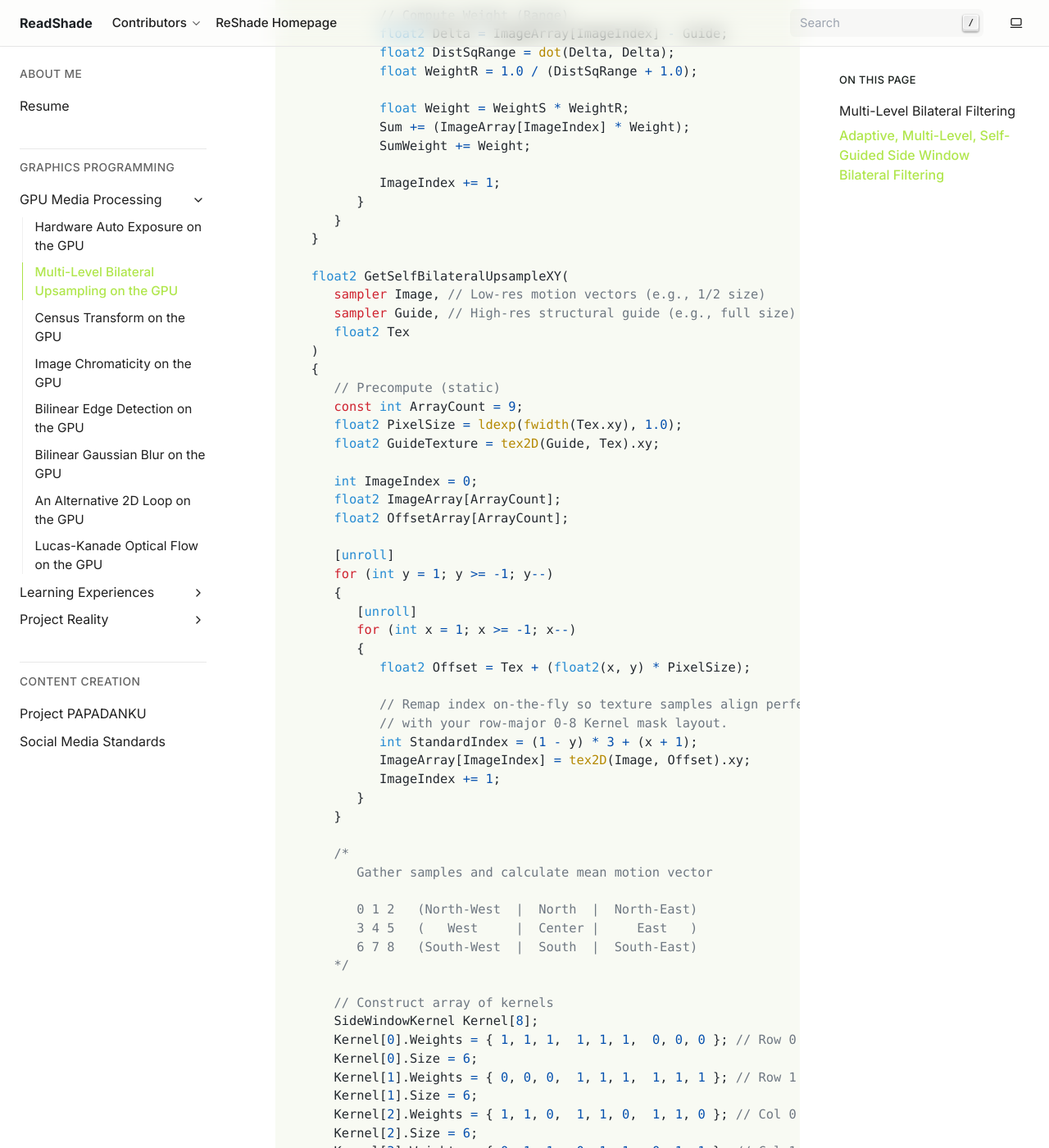
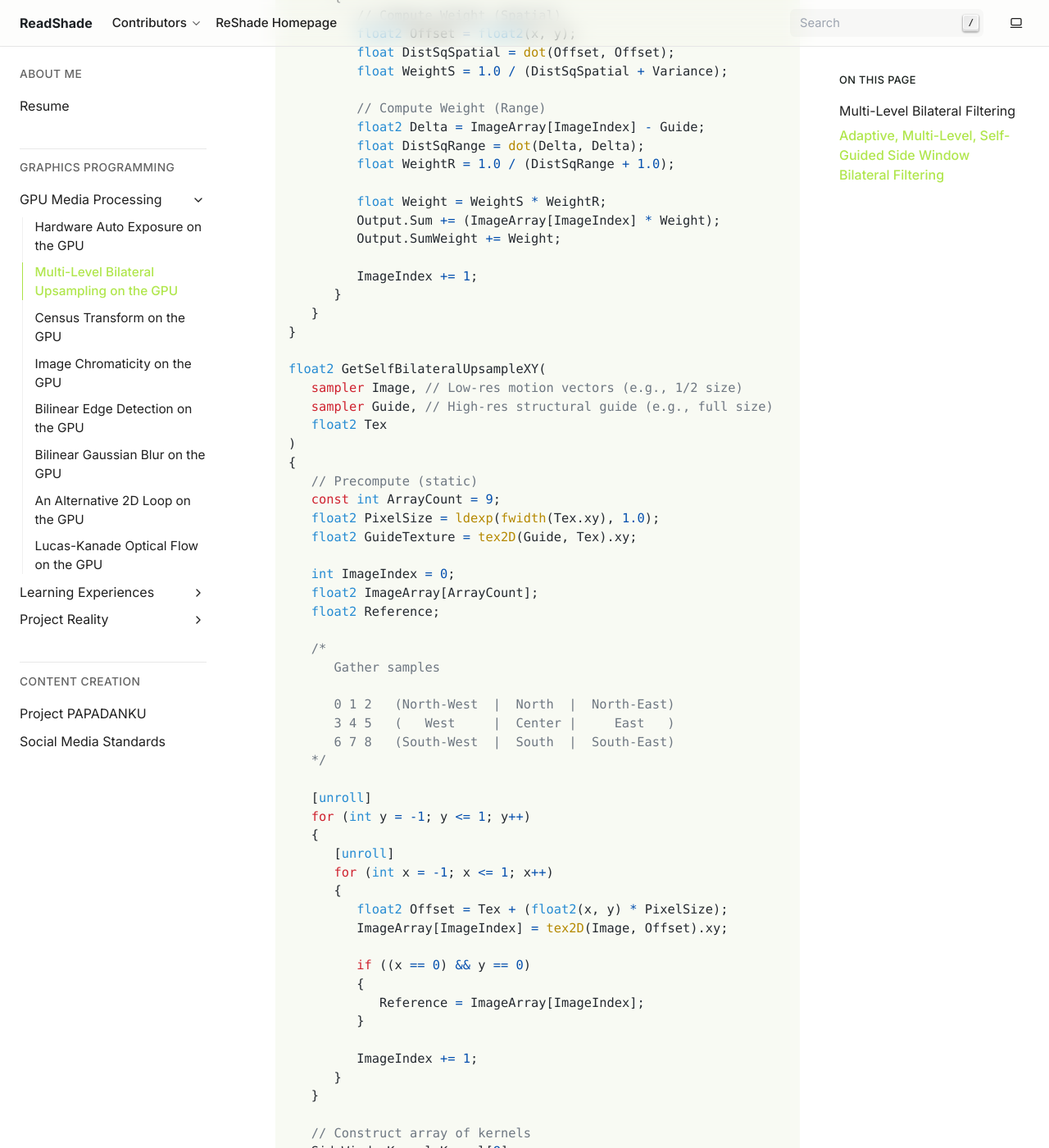
Before and after one commit to papadanku/papadanku.github.io, a Sphinx documentation site: the page built from doc/blog/gpu/bilateral.rst, in a window 1280 px wide and 1400 px high, scrolled down 4268 px. Shown: the whole window at 82% size. Built offline with Sphinx 7.4.7, drawn with Linux system fonts in a browser that asks for light colours; some of the changed text lies outside the part shown.

Commit message:
Rewrite the Side Window Filter

```diff
--- a/doc/blog/gpu/bilateral.rst
+++ b/doc/blog/gpu/bilateral.rst
@@ -85,181 +85,182 @@ This modification eliminates the need for an explicit downsampled guide and can
 .. code-block:: hlsl
    :caption: Self-Guided Bilateral Upsampling
 
+   /*
+      This is an optimized, self-guided version for Joint Bilateral Upsampling implemented in HLSL.
+
+      Inspired by Kopf et al. (2007) and Riemens et al. (2009).
+
+      ---
+
+      Kopf, J., Cohen, M. F., Lischinski, D., & Uyttendaele, M. (2007). Joint bilateral upsampling. ACM SIGGRAPH 2007 Papers, 96. https://doi.org/10.1145/1275808.1276497
+
+      Riemens, A. K., Gangwal, O. P., Barenbrug, B., & Berretty, R.-P. M. (2009). Multistep joint bilateral depth upsampling. In M. Rabbani & R. L. Stevenson (Eds.), SPIE Proceedings (Vol. 7257, p. 72570M). SPIE. https://doi.org/10.1117/12.805640
+
+      Yin, H., Gong, Y., & Qiu, G. (2019). Side window filtering. In Proceedings of the IEEE/CVF conference on computer vision and pattern recognition (pp. 8758-8766).
+   */
+
+   struct SideWindowKernel
+   {
+      int Weights[9];
+      int Size;
+   };
+
+   struct SideWindowBilateral
+   {
+      float2 Sum;
+      float SumWeight;
+   };
+
+   void GetSideWindowBilateral(
+      in SideWindowKernel Kernel,
+      in float2 Guide,
+      in float2 ImageArray[9],
+      out SideWindowBilateral Output
+   )
+   {
+      // Constants: Mean
+      const int KernelSize = 9;
+      const float Epsilon = 1e-7;
+      const float MeanN = 1.0 / Kernel.Size;
+      const float VarianceN = 1.0 / (Kernel.Size - 1.0);
+
+      // Initialize variance data
+      float2 Mean = 0.0;
+      float Variance = Epsilon;
+
+      for (int i0 = 0; i0 < KernelSize; i0++)
+      {
+         if (Kernel.Weights[i0] == 1)
+         {
+            Mean += (ImageArray[i0] * MeanN);
+         }
+      }
+
+      for (int i1 = 0; i1 < KernelSize; i1++)
+      {
+         if (Kernel.Weights[i1] == 1)
+         {
+            float2 D = ImageArray[i1] - Mean;
+            Variance += (dot(D, D) * VarianceN);
+         }
+      }
+
+      // Initialize output data
+      int ImageIndex = 0;
+      Output.Sum = 0.0;
+      Output.SumWeight = 0.0;
+
+      [unroll]
+      for (int y = 1; y >= -1; y--)
+      {
+         [unroll]
+         for (int x = 1; x >= -1; x--)
+         {
+            // Compute Weight (Spatial)
+            float2 Offset = float2(x, y);
+            float DistSqSpatial = dot(Offset, Offset);
+            float WeightS = 1.0 / (DistSqSpatial + Variance);
+
+            // Compute Weight (Range)
+            float2 Delta = ImageArray[ImageIndex] - Guide;
+            float DistSqRange = dot(Delta, Delta);
+            float WeightR = 1.0 / (DistSqRange + 1.0);
+
+            float Weight = WeightS * WeightR;
+            Output.Sum += (ImageArray[ImageIndex] * Weight);
+            Output.SumWeight += Weight;
+
+            ImageIndex += 1;
+         }
+      }
+   }
+
+   float2 GetSelfBilateralUpsampleXY(
+      sampler Image, // Low-res motion vectors (e.g., 1/2 size)
+      sampler Guide, // High-res structural guide (e.g., full size)
+      float2 Tex
+   )
+   {
+      // Precompute (static)
+      const int ArrayCount = 9;
+      float2 PixelSize = ldexp(fwidth(Tex.xy), 1.0);
+      float2 GuideTexture = tex2D(Guide, Tex).xy;
+
+      int ImageIndex = 0;
+      float2 ImageArray[ArrayCount];
+      float2 Reference;
+
       /*
-         This is an optimized, self-guided version for Joint Bilateral Upsampling implemented in HLSL.
+         Gather samples
 
-         Inspired by Kopf et al. (2007) and Riemens et al. (2009).
-
-         ---
-
-         Kopf, J., Cohen, M. F., Lischinski, D., & Uyttendaele, M. (2007). Joint bilateral upsampling. ACM SIGGRAPH 2007 Papers, 96. https://doi.org/10.1145/1275808.1276497
-
-         Riemens, A. K., Gangwal, O. P., Barenbrug, B., & Berretty, R.-P. M. (2009). Multistep joint bilateral depth upsampling. In M. Rabbani & R. L. Stevenson (Eds.), SPIE Proceedings (Vol. 7257, p. 72570M). SPIE. https://doi.org/10.1117/12.805640
-
-         Yin, H., Gong, Y., & Qiu, G. (2019). Side window filtering. In Proceedings of the IEEE/CVF conference on computer vision and pattern recognition (pp. 8758-8766).
+         0 1 2   (North-West  |  North  |  North-East)
+         3 4 5   (   West     |  Center |     East   )
+         6 7 8   (South-West  |  South  |  South-East)
       */
 
-      struct SideWindowKernel
+      [unroll]
+      for (int y = -1; y <= 1; y++)
       {
-         int Weights[9];
-         int Size;
-      };
+         [unroll]
+         for (int x = -1; x <= 1; x++)
+         {
+            float2 Offset = Tex + (float2(x, y) * PixelSize);
+            ImageArray[ImageIndex] = tex2D(Image, Offset).xy;
 
-      void ComputeSideBilateralWindow(
-         in float2 Guide,
-         in float2 ImageArray[9],
-         in SideWindowKernel Kernel,
-         out float2 Sum,
-         out float SumWeight
-      )
+            if ((x == 0) && y == 0)
+            {
+               Reference = ImageArray[ImageIndex];
+            }
+
+            ImageIndex += 1;
+         }
+      }
+
+      // Construct array of kernels
+      SideWindowKernel Kernel[8];
+      Kernel[0].Weights = { 1, 1, 1,  1, 1, 1,  0, 0, 0 }; // Row 0 & 1 (N)
+      Kernel[0].Size = 6;
+      Kernel[1].Weights = { 0, 0, 0,  1, 1, 1,  1, 1, 1 }; // Row 1 & 2 (S)
+      Kernel[1].Size = 6;
+      Kernel[2].Weights = { 1, 1, 0,  1, 1, 0,  1, 1, 0 }; // Col 0 & 1 (E)
+      Kernel[2].Size = 6;
+      Kernel[3].Weights = { 0, 1, 1,  0, 1, 1,  0, 1, 1 }; // Col 1 & 2 (W)
+      Kernel[3].Size = 6;
+      Kernel[4].Weights = { 1, 1, 0,  1, 1, 0,  0, 0, 0 }; // Rows 0,1 & Cols 0,1 (NW)
+      Kernel[4].Size = 4;
+      Kernel[5].Weights = { 0, 1, 1,  0, 1, 1,  0, 0, 0 }; // Rows 0,1 & Cols 1,2 (NE)
+      Kernel[5].Size = 4;
+      Kernel[6].Weights = { 0, 0, 0,  1, 1, 0,  1, 1, 0 }; // Rows 1,2 & Cols 0,1 (SW)
+      Kernel[6].Size = 4;
+      Kernel[7].Weights = { 0, 0, 0,  0, 1, 1,  0, 1, 1 }; // Rows 1,2 & Cols 1,2 (SE)
+      Kernel[7].Size = 4;
+
+      // Calculate Side Winder filter
+      float2 Mean = Reference;
+      bool AVariance = false;
+      float Variance = 0.0;
+
+      [unroll]
+      for (int i = 0; i < 8; i++)
       {
-         // Constants: Mean
-         const int KernelSize = 9;
-         const float Epsilon = 1e-7;
-         const float MeanN = 1.0 / Kernel.Size;
-         const float VarianceN = 1.0 / (Kernel.Size - 1.0);
+         SideWindowBilateral SideWindow;
+         GetSideWindowBilateral(Kernel[i], GuideTexture, ImageArray, SideWindow);
 
-         // Initialize variance data
-         float2 Mean = 0.0;
-         float Variance = Epsilon;
+         // Avoid division by zero on empty/low weight regions
+         if (SideWindow.SumWeight > 0.0)
+         {
+            float2 WindowMean = SideWindow.Sum / SideWindow.SumWeight;
+            float2 Delta = WindowMean - Reference;
+            float WindowVariance = dot(Delta, Delta);
 
-         for (int i0 = 0; i0 < KernelSize; i0++)
-         {
-            if (Kernel.Weights[i0] == 1)
+            if (!AVariance || (WindowVariance < Variance))
             {
-               Mean += (ImageArray[i0] * MeanN);
-            }
-         }
-
-         for (int i1 = 0; i1 < KernelSize; i1++)
-         {
-            if (Kernel.Weights[i1] == 1)
-            {
-               float2 D = ImageArray[i1] - Mean;
-               Variance += (dot(D, D) * VarianceN);
-            }
-         }
-
-         // Initialize output data
-         int ImageIndex = 0;
-         Sum = 0.0;
-         SumWeight = 0.0;
-
-         [unroll]
-         for (int y = 1; y >= -1; y--)
-         {
-            [unroll]
-            for (int x = 1; x >= -1; x--)
-            {
-               // Compute Weight (Spatial)
-               float2 Offset = float2(x, y);
-               float DistSqSpatial = dot(Offset, Offset);
-               float WeightS = 1.0 / (DistSqSpatial + Variance);
-
-               // Compute Weight (Range)
-               float2 Delta = ImageArray[ImageIndex] - Guide;
-               float2 DistSqRange = dot(Delta, Delta);
-               float WeightR = 1.0 / (DistSqRange + 1.0);
-
-               float Weight = WeightS * WeightR;
-               Sum += (ImageArray[ImageIndex] * Weight);
-               SumWeight += Weight;
-
-               ImageIndex += 1;
+               AVariance = true;
+               Variance = WindowVariance;
+               Mean = WindowMean;
             }
          }
       }
 
-      float2 GetSelfBilateralUpsampleXY(
-         sampler Image, // Low-res motion vectors (e.g., 1/2 size)
-         sampler Guide, // High-res structural guide (e.g., full size)
-         float2 Tex
-      )
-      {
-         // Precompute (static)
-         const int ArrayCount = 9;
-         float2 PixelSize = ldexp(fwidth(Tex.xy), 1.0);
-         float2 GuideTexture = tex2D(Guide, Tex).xy;
-
-         int ImageIndex = 0;
-         float2 ImageArray[ArrayCount];
-         float2 OffsetArray[ArrayCount];
-
-         [unroll]
-         for (int y = 1; y >= -1; y--)
-         {
-            [unroll]
-            for (int x = 1; x >= -1; x--)
-            {
-               float2 Offset = Tex + (float2(x, y) * PixelSize);
-
-               // Remap index on-the-fly so texture samples align perfectly
-               // with your row-major 0-8 Kernel mask layout.
-               int StandardIndex = (1 - y) * 3 + (x + 1);
-               ImageArray[ImageIndex] = tex2D(Image, Offset).xy;
-               ImageIndex += 1;
-            }
-         }
-
-         /*
-            Gather samples and calculate mean motion vector
-
-            0 1 2   (North-West  |  North  |  North-East)
-            3 4 5   (   West     |  Center |     East   )
-            6 7 8   (South-West  |  South  |  South-East)
-         */
-
-         // Construct array of kernels
-         SideWindowKernel Kernel[8];
-         Kernel[0].Weights = { 1, 1, 1,  1, 1, 1,  0, 0, 0 }; // Row 0 & 1 (N)
-         Kernel[0].Size = 6;
-         Kernel[1].Weights = { 0, 0, 0,  1, 1, 1,  1, 1, 1 }; // Row 1 & 2 (S)
-         Kernel[1].Size = 6;
-         Kernel[2].Weights = { 1, 1, 0,  1, 1, 0,  1, 1, 0 }; // Col 0 & 1 (E)
-         Kernel[2].Size = 6;
-         Kernel[3].Weights = { 0, 1, 1,  0, 1, 1,  0, 1, 1 }; // Col 1 & 2 (W)
-         Kernel[3].Size = 6;
-         Kernel[4].Weights = { 1, 1, 0,  1, 1, 0,  0, 0, 0 }; // Rows 0,1 & Cols 0,1 (NW)
-         Kernel[4].Size = 4;
-         Kernel[5].Weights = { 0, 1, 1,  0, 1, 1,  0, 0, 0 }; // Rows 0,1 & Cols 1,2 (NE)
-         Kernel[5].Size = 4;
-         Kernel[6].Weights = { 0, 0, 0,  1, 1, 0,  1, 1, 0 }; // Rows 1,2 & Cols 0,1 (SW)
-         Kernel[6].Size = 4;
-         Kernel[7].Weights = { 0, 0, 0,  0, 1, 1,  0, 1, 1 }; // Rows 1,2 & Cols 1,2 (SE)
-         Kernel[7].Size = 4;
-
-         // Calculate Side Winder filter
-         float2 Mean = 0.0;
-         float Variance = 1e10;
-
-         [unroll]
-         for (int i = 0; i < 8; i++)
-         {
-            float2 Sum = 0.0;
-            float SumWeight = 0.0;
-
-            ComputeSideBilateralWindow(
-               GuideTexture,
-               ImageArray,
-               Kernel[i],
-               Sum,
-               SumWeight
-            );
-
-            // Avoid division by zero on empty/low weight regions
-            if (SumWeight > 0.0)
-            {
-               float2 WindowMean = Sum / SumWeight;
-               float2 Delta = WindowMean - GuideTexture;
-               float WindowVariance = dot(Delta, Delta);
-
-               if (WindowVariance < Variance)
-               {
-                  Variance = WindowVariance;
-                  Mean = WindowMean;
-               }
-            }
-         }
-
-         return Mean;
-      }
+      return Mean;
+   }
```
